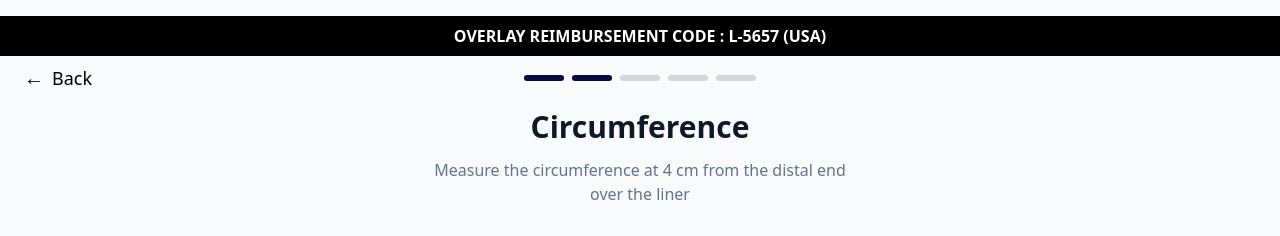
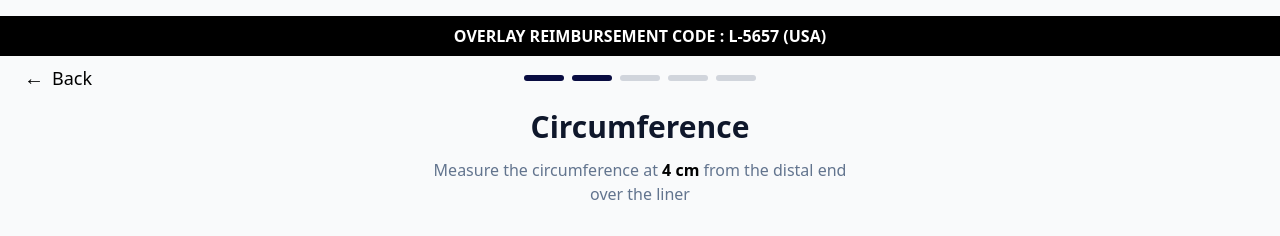
Before and after one commit to EthnoDev/ethnocare-online-tool, a React (Vite) app: page /sizing/TTcircumference in a window 1280 px wide. Shown: the top 236 px of the page. Built offline with nearby package versions, Linux system fonts and the light colour scheme.

Commit message:
TT bolding done

```diff
--- a/src/locales/de/pages.json
+++ b/src/locales/de/pages.json
@@ -122,8 +122,8 @@
   },
   "circumferenceTTSizing": {
     "title": "Umfang",
-    "description_metric": "Messen Sie den Umfang Ihres Stumpfes 4 cm über dem distalen Ende über dem Liner",
-    "description_imperial": "Messen Sie den Umfang Ihres Stumpfes 1,5 Zoll über dem distalen Ende über dem Liner"
+    "description_metric": "Messen Sie den Umfang Ihres Stumpfes <bold>4 cm</bold> über dem distalen Ende über dem Liner",
+    "description_imperial": "Messen Sie den Umfang Ihres Stumpfes <bold>1,5 Zoll</bold> über dem distalen Ende über dem Liner"
   },
   "circumferenceTTVacSizing": {
     "title": "Umfang",
@@ -132,7 +132,7 @@
   },
   "lengthTTSizing": {
     "title": "Länge",
-    "description": "Messen Sie die Länge von der Unterseite der Prothesenfassung bis zur posterior proximalen Schnittlinie",
+    "description": "Messen Sie die Länge von der <bold>Unterseite der Prothesenfassung</bold> bis zur posterior proximalen Schnittlinie",
     "note_title": "Patient ohne Prothesenschaft",
     "note_body": "Wenn der Patient keinen Prothesenschaft trägt, messen Sie die Länge vom Ende des Liners bis zur Mitte der Patellarsehne.<br/><br/>Diese Messung kann etwas länger sein als die posterior proximale Schnittlinie des Prothesenschafts, daher wählen Sie bei Patienten zwischen zwei Größen die kürzere Overlay-Größe."
   },
--- a/src/locales/en/pages.json
+++ b/src/locales/en/pages.json
@@ -126,8 +126,8 @@
   },
   "circumferenceTTSizing": {
     "title": "Circumference",
-    "description_metric": "Measure the circumference at 4 cm from the distal end over the liner",
-    "description_imperial": "Measure the circumference at 1.5 in from the distal end over the liner"
+    "description_metric": "Measure the circumference at <bold>4 cm</bold> from the distal end over the liner",
+    "description_imperial": "Measure the circumference at <bold>1.5 in</bold> from the distal end over the liner"
   },
   "circumferenceTTVacSizing": {
     "title": "Circumference",
@@ -136,7 +136,7 @@
   },
   "lengthTTSizing": {
     "title": "Length",
-    "description": "Measure the length from the bottom of the socket to the posterior proximal trim line",
+    "description": "Measure the length from the <bold>bottom of the socket</bold> to the posterior proximal trim line",
     "note_title": "Patient with no socket",
     "note_body": "If the user is not wearing a socket, measure the length from under the reflected sealing ring to the midpoint of the patellar tendon.<br/><br/>This measurement can be slightly longer than the socket’s posterior proximal trim line, so if the patient is between sizes, choose the shorter Overlay size."
   },
--- a/src/locales/es/pages.json
+++ b/src/locales/es/pages.json
@@ -122,8 +122,8 @@
   },
   "circumferenceTTSizing": {
     "title": "Circunferencia",
-    "description_metric": "Mida la circunferencia de su muñón a 4 cm del extremo distal sobre el liner",
-    "description_imperial": "Mida la circunferencia de su muñón a 1.5 pulgadas del extremo distal sobre el liner"
+    "description_metric": "Mida la circunferencia de su muñón a <bold>4 cm</bold> del extremo distal sobre el liner",
+    "description_imperial": "Mida la circunferencia de su muñón a <bold>1.5 pulgadas</bold> del extremo distal sobre el liner"
   },
   "circumferenceTTVacSizing": {
     "title": "Circunferencia",
@@ -132,7 +132,7 @@
   },
   "lengthTTSizing": {
     "title": "Longitud",
-    "description": "Mida la longitud desde la parte inferior del socket hasta la línea de recorte proximal posterior",
+    "description": "Mida la longitud desde la parte <bold>inferior del socket</bold> hasta la línea de recorte proximal posterior",
     "note_title": "Paciente sin socket",
     "note_body": "Si el usuario no está usando un socket, mida la longitud desde debajo del anillo de sellado reflejado hasta el punto medio del tendón rotuliano.<br/><br/>Esta medida puede ser ligeramente más larga que la línea de recorte proximal posterior del socket, por lo que si el paciente está entre dos tallas, elija la talla de Overlay más corta."
   },
--- a/src/locales/fr/pages.json
+++ b/src/locales/fr/pages.json
@@ -122,8 +122,8 @@
   },
   "circumferenceTTSizing": {
     "title": "Circonférence",
-    "description_metric": "Mesurez la circonférence de votre moignon à 4 cm sous la proéminence osseuse la plus basse au-dessus du manchon",
-    "description_imperial": "Mesurez la circonférence de votre moignon à 1,5 pouces sous la proéminence osseuse la plus basse au-dessus du manchon"
+    "description_metric": "Mesurez la circonférence de votre moignon à <bold>4 cm</bold> sous la proéminence osseuse la plus basse au-dessus du manchon",
+    "description_imperial": "Mesurez la circonférence de votre moignon à <bold>1,5 pouces</bold> sous la proéminence osseuse la plus basse au-dessus du manchon"
   },
   "circumferenceTTVacSizing": {
     "title": "Circonférence",
@@ -132,7 +132,7 @@
   },
   "lengthTTSizing": {
     "title": "Longueur",
-    "description": "Mesurez la longueur du bas de l'emboîture jusqu'à la ligne de découpe proximale postérieure",
+    "description": "Mesurez la longueur du <bold>bas de l'emboîture</bold> jusqu'à la ligne de découpe proximale postérieure",
     "note_title": "Patient sans emboîture",
     "note_body": "Si l'utilisateur ne porte pas d'emboîture, mesurez la longueur du dessous du joint réfléchissant jusqu'au milieu du tendon rotulien.<br/><br/>Cette mesure peut être légèrement plus longue que la ligne de découpe proximale postérieure de l'emboîture, donc si le patient est entre deux tailles, choisissez la taille d'Overlay la plus courte."
   },
--- a/src/pages/sizing/overlay/TT/Circumference.jsx
+++ b/src/pages/sizing/overlay/TT/Circumference.jsx
@@ -1,7 +1,6 @@
-// src/pages/assistance/overlay/TT/Circumference.jsx
 import { useState } from "react";
 import { useNavigate } from "react-router-dom";
-import { useTranslation } from "react-i18next";
+import { useTranslation, Trans } from "react-i18next";
 import PageWrapper from "../../../../components/PageWrapper";
 import MeasurementInput from "../../../../components/MeasurementInput";
 
@@ -13,13 +12,14 @@ export default function Circumference() {
   const [result, setResult] = useState(null);
   const navigate = useNavigate();
 
-  // Loaded both namespaces to get access to common.json
+  // Loaded both "pages" and "common" namespaces
   const { t } = useTranslation(["pages", "common"]);
 
   // Logic for units and image selection
   const isImperial = localStorage.getItem("units") === "imperial";
   const selectedImage = isImperial ? TTCircumferenceI : TTCircumferenceC;
   const distance = isImperial ? "1.5 in" : "4 cm";
+  const descriptionKey = `circumferenceTTSizing.description_${isImperial ? "imperial" : "metric"}`;
 
   const handleConfirm = (res) => {
     setResult(res);
@@ -38,11 +38,18 @@ export default function Circumference() {
     >
       <div className="w-full max-w-md">
         <h1 className="text-3xl font-bold text-center text-slate-900 leading-tight">
-            {t("circumferenceTTSizing.title")}
+          {t("circumferenceTTSizing.title")}
         </h1>
 
         <p className="mt-3 text-center text-base text-slate-500">
-          {t(`circumferenceTTSizing.description_${isImperial ? "imperial" : "metric"}`, { distance })}
+          <Trans
+            ns="pages"
+            i18nKey={descriptionKey}
+            values={{ distance }}
+            components={{
+              bold: <strong className="font-bold text-black" />
+            }}
+          />
         </p>
 
         <div className="mt-8 flex justify-center">
--- a/src/pages/sizing/overlay/TT/Length.jsx
+++ b/src/pages/sizing/overlay/TT/Length.jsx
@@ -37,7 +37,15 @@ export default function Length() {
         </h1>
 
         <p className="mt-3 text-center text-base text-slate-500">
-          {t("lengthTTSizing.description")}
+          <Trans
+            ns="pages"
+            i18nKey="lengthTTSizing.description"
+            components={{
+              bold: <strong className="font-bold text-black" />,
+              underline: <span className="underline" />,
+              br: <br />
+            }}
+          />
         </p>
 
         <div className="mt-8 flex justify-center">
```
